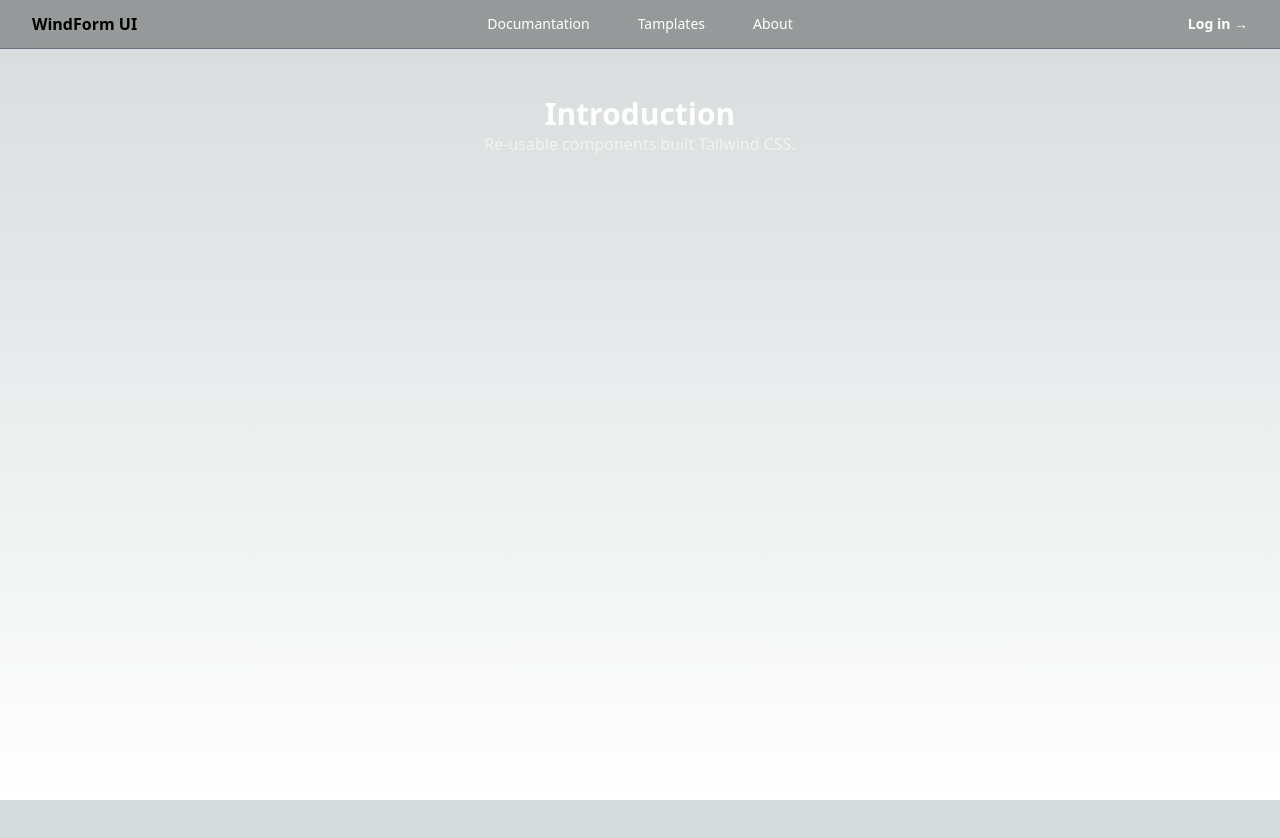
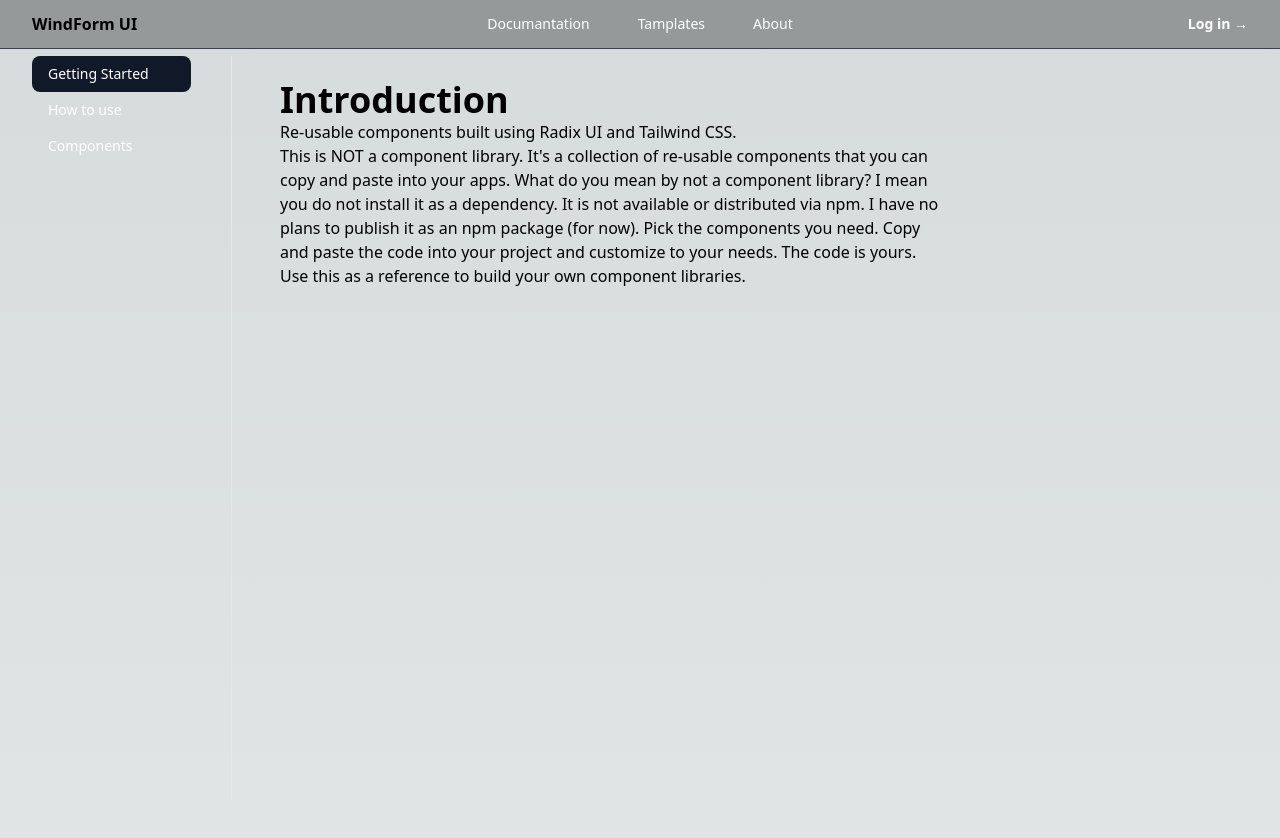
Before and after one commit to GoodGuyForReal/WindFormWeb, a Next.js app: page /doc in a window 1280 px wide. Shown: the top 838 px of the page. Before the commit the page ends 800 px from the top, so only its background shows below. Built offline with nearby package versions, Linux system fonts and the light colour scheme.

Commit message:
doc page updated side bar added

```diff
--- a/app/components/Navbar.jsx
+++ b/app/components/Navbar.jsx
@@ -16,7 +16,7 @@ export default function Navbar () {
 
     return (
         <div>
-            <header className="fixed inset-x-0 top-0 z-50 border-b bg-black/30 backdrop-blur-lg border-gray-500">
+            <header className="fixed inset-x-0 top-0 z-50 border-b bg-black/30 backdrop-blur-lg border-gray-700">
                 <nav className="flex items-center justify-between px-6 py-3 lg:px-8" aria-label="Global">
                     <div className="flex lg:flex-1">
                         <Link href="/" className="-m-1.5 p-1.5">
--- a/app/components/Sidebar.jsx
+++ /dev/null
@@ -1,15 +0,0 @@
-import React from 'react'
-
-const navigation = [
-    { name: 'introduction', href: '/introduction' },
-    { name: 'Installation', href: '/Installation' },
-    { name: 'Components', href: '/Components' },
-]
-
-const SideBar = () => {
-    return (
-        <div></div>
-    )
-}
-
-export default SideBar
--- /dev/null
+++ b/app/doc/components/Sidebar.jsx
@@ -0,0 +1,21 @@
+import React from 'react'
+const SideBar = ({ tabs, setActiveTab, activeTab }) => {
+    return (
+        <div className="flex flex-col sidebar px-10">
+            {tabs.map((tab, index) => (
+                <button
+                    key={index}
+                    className={`py-2 px-4 text-sm text-left font-medium text-white hover:underline duration-200${activeTab === index
+                        ? " bg-gray-900 rounded-lg"
+                        : "text-white"
+                        }`}
+                    onClick={() => setActiveTab(index)}
+                >
+                    {tab.title}
+                </button>
+            ))}
+        </div>
+    );
+};
+
+export default SideBar;
--- /dev/null
+++ b/app/doc/components/sections/intro/Intro.jsx
@@ -0,0 +1,25 @@
+import React from 'react'
+
+const Intro = () => {
+    return (
+        <div className='Intro'>
+            <h1 className='text-4xl font-bold'>Introduction</h1>
+            <p>Re-usable components built using Radix UI and Tailwind CSS.</p>
+            <div className='intro_main h-[3000px]'>
+                <p>
+                    This is NOT a component library. It's a collection of re-usable components that you can copy and paste into your apps.
+
+                    What do you mean by not a component library?
+
+                    I mean you do not install it as a dependency. It is not available or distributed via npm. I have no plans to publish it as an npm package (for now).
+
+                    Pick the components you need. Copy and paste the code into your project and customize to your needs. The code is yours.
+
+                    Use this as a reference to build your own component libraries.
+                </p>
+            </div>
+        </div>
+    )
+}
+
+export default Intro
--- /dev/null
+++ b/app/doc/components/sections/usage/Usage.jsx
@@ -0,0 +1,9 @@
+import React from 'react'
+
+const Usage = () => {
+    return (
+        <div>usage</div>
+    )
+}
+
+export default Usage
--- a/app/doc/page.jsx
+++ b/app/doc/page.jsx
@@ -1,12 +1,39 @@
+"use client"
 import React from 'react'
+import { useState } from "react";
+import SideBar from './components/Sidebar';
+import Intro from './components/sections/intro/intro';
+import Usage from './components/sections/usage/usage';
 
 const page = () => {
+    const [activeTab, setActiveTab] = useState(0);
+    const tabs = [
+        {
+            title: "Getting Started",
+            content: <Intro />,
+        },
+        {
+            title: "How to use",
+            content: <Usage />,
+        },
+        {
+            title: "Components",
+            content: "Examples",
+        },
+    ];
+
+
     return (
-        <div className="flex min-h-screen flex-col items-center p-24">
-            <h1 className='text-white text-3xl font-bold'>Introduction</h1>
-            <p className='text-white/60'>Re-usable components built Tailwind CSS.</p>
+        <div className="container pt-12 flex-1 items-start md:grid md:grid-cols-[220px_minmax(0,1fr)] md:gap-6 lg:grid-cols-[240px_minmax(0,1fr)] lg:gap-10">
+            <div className="fixed top-14 z-30 -ml-2 hidden h-[calc(100vh-3.5rem)] w-full shrink-0 overflow-y-auto border-r md:sticky md:block">
+                <SideBar tabs={tabs} setActiveTab={setActiveTab} activeTab={activeTab} />
+            </div>
+
+            <main className="relative py-6 lg:gap-10 lg:py-8 xl:grid xl:grid-cols-[1fr_300px]">
+                {tabs[activeTab].content}
+            </main>
         </div>
-    )
+    );
 }
 
 export default page
--- a/app/layout.jsx
+++ b/app/layout.jsx
@@ -1,7 +1,7 @@
+"use client"
 import Navbar from './components/navbar'
 import './globals.css'
-import Sidebar from './Sidebar';
-import { useRouter } from 'next/router';
+
 
 export const metadata = {
   title: 'Create Next App',
@@ -9,13 +9,10 @@ export const metadata = {
 }
 
 export default function RootLayout({ children }) {
-  const router = useRouter();
-  const isDocumentationPage = router.pathname === '/docs';
   return (
     <html lang="en">
       <body className={''}>
         <Navbar />
-        {isDocumentationPage && <Sidebar />}
         {children}
       </body>
     </html>
--- a/app/page.jsx
+++ b/app/page.jsx
@@ -2,7 +2,7 @@ import { Hero } from "./components/sections/hero";
 
 export default function Home() {
   return (
-    <main className="flex min-h-screen flex-col items-center justify-between p-24">
+    <main className="flex w-full min-h-screen flex-col items-center px-10 pt-24 sm:px-12 md:px-24">
       <Hero />
     </main>
   )
```
